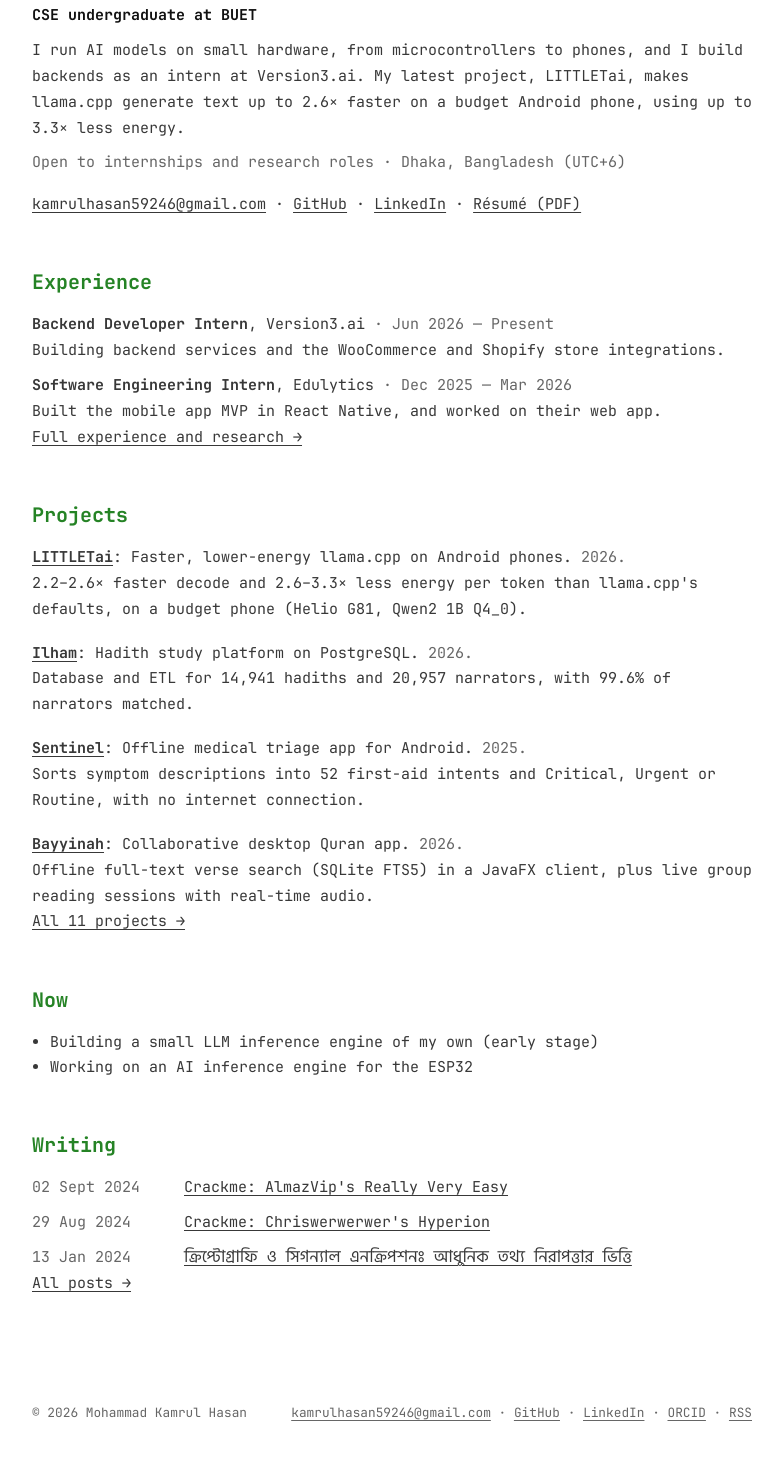
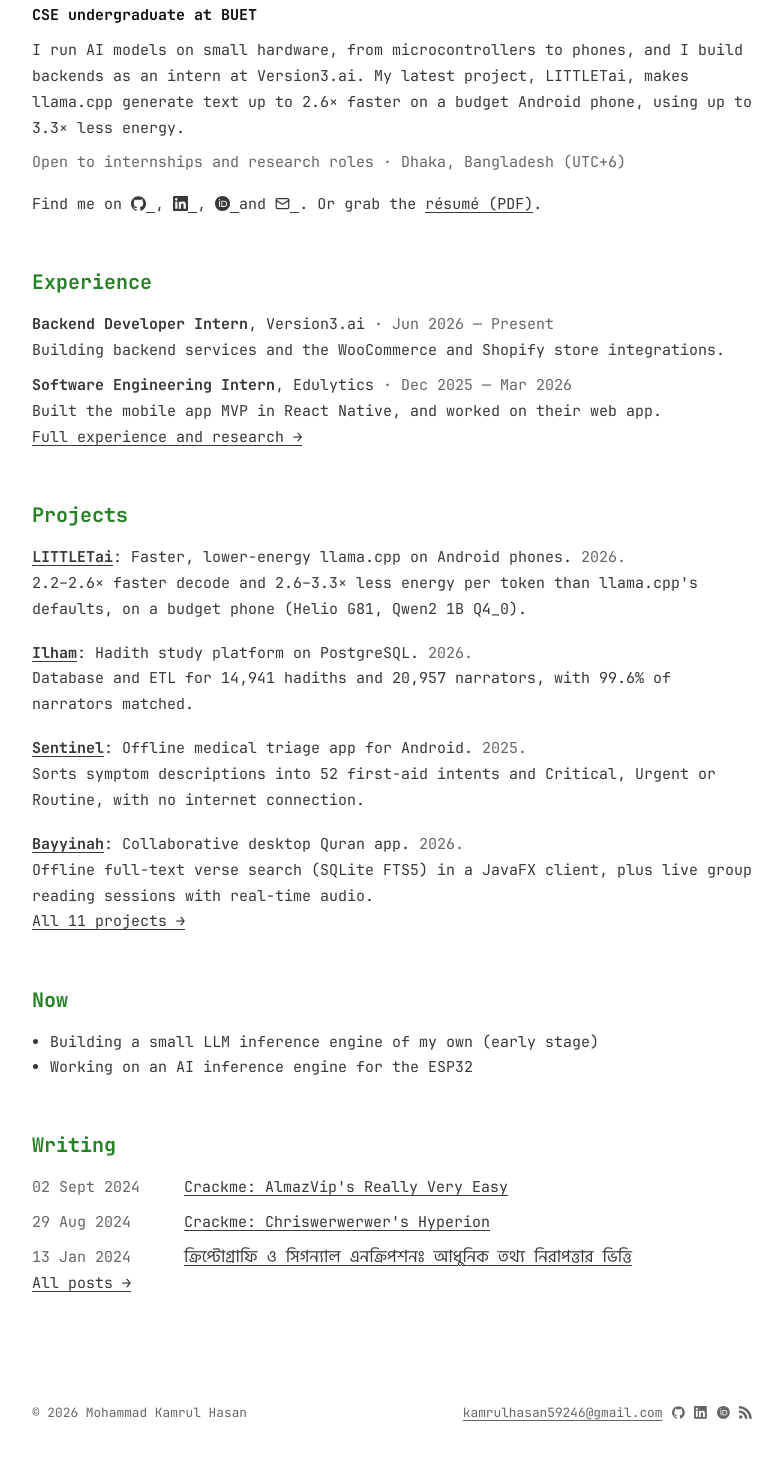
Before and after one commit to Kamrulhasan12345/kamrulhasan12345.github.io, an Astro site: page / in a window 1280 px wide. Shown: the part 156-1628 px from the top of the page, without its empty margins (248-1031 px from the left). Built offline with nearby package versions, Linux system fonts and the light colour scheme; Astro itself is replaced by a stand-in of ours.

Commit message:
Social links as inline icons in the hero and footer

```diff
--- a/src/components/Footer.astro
+++ b/src/components/Footer.astro
@@ -1,4 +1,5 @@
 ---
+import Icon from "@/components/Icon.astro";
 import { getPosts } from "@/content.config";
 import { profile } from "@/data/resume";
 const hasPosts = (await getPosts()).length > 0;
@@ -7,13 +8,21 @@ const year = new Date().getFullYear();
 
 <footer class="container muted small">
 	<span>© {year} {profile.name}</span>
-	<span>
-		<a href={`mailto:${profile.email}`}>{profile.email}</a> · <a href={profile.github}>GitHub</a> ·
-		<a href={profile.linkedin}>LinkedIn</a> · <a href={profile.orcid}>ORCID</a>{hasPosts && <> · <a href="/rss.xml">RSS</a></>}
+	<span class="social">
+		<a href={`mailto:${profile.email}`}>{profile.email}</a>
+		<a href={profile.github} aria-label="GitHub" title="GitHub"><Icon name="github" /></a>
+		<a href={profile.linkedin} aria-label="LinkedIn" title="LinkedIn"><Icon name="linkedin" /></a>
+		<a href={profile.orcid} aria-label="ORCID" title="ORCID"><Icon name="orcid" /></a>
+		{hasPosts && <a href="/rss.xml" aria-label="RSS feed" title="RSS feed"><Icon name="rss" /></a>}
 	</span>
 </footer>
 
 <style>
+	.social {
+		display: inline-flex;
+		align-items: center;
+		gap: 0.75em;
+	}
 	footer {
 		display: flex;
 		flex-wrap: wrap;
--- /dev/null
+++ b/src/components/Icon.astro
@@ -0,0 +1,33 @@
+---
+// Brand marks from Simple Icons 9.21.0 (CC0); mail from Lucide 0.400.0 (ISC).
+const paths = {
+	github: "M12 .297c-6.63 0-12 5.373-12 12 0 5.303 3.438 9.8 8.205 11.385.6.113.82-.258.82-.577 0-.285-.01-1.04-.015-2.04-3.338.724-4.042-1.61-4.042-1.61C4.422 18.07 3.633 17.7 3.633 17.7c-1.087-.744.084-.729.084-.729 1.205.084 1.838 1.236 1.838 1.236 1.07 1.835 2.809 1.305 3.495.998.108-.776.417-1.305.76-1.605-2.665-.3-5.466-1.332-5.466-5.93 0-1.31.465-2.38 1.235-3.22-.135-.303-.54-1.523.105-3.176 0 0 1.005-.322 3.3 1.23.96-.267 1.98-.399 3-.405 1.02.006 2.04.138 3 .405 2.28-1.552 3.285-1.23 3.285-1.23.645 1.653.24 2.873.12 3.176.765.84 1.23 1.91 1.23 3.22 0 4.61-2.805 5.625-5.475 5.92.42.36.81 1.096.81 2.22 0 1.606-.015 2.896-.015 3.286 0 .315.21.69.825.57C20.565 22.092 24 17.592 24 12.297c0-6.627-5.373-12-12-12",
+	linkedin: "M20.447 20.452h-3.554v-5.569c0-1.328-.027-3.037-1.852-3.037-1.853 0-2.136 1.445-2.136 2.939v5.667H9.351V9h3.414v1.561h.046c.477-.9 1.637-1.85 3.37-1.85 3.601 0 4.267 2.37 4.267 5.455v6.286zM5.337 7.433c-1.144 0-2.063-.926-2.063-2.065 0-1.138.92-2.063 2.063-2.063 1.14 0 2.064.925 2.064 2.063 0 1.139-.925 2.065-2.064 2.065zm1.782 13.019H3.555V9h3.564v11.452zM22.225 0H1.771C.792 0 0 .774 0 1.729v20.542C0 23.227.792 24 1.771 24h20.451C23.2 24 24 23.227 24 22.271V1.729C24 .774 23.2 0 22.222 0h.003z",
+	orcid: "M12 0C5.372 0 0 5.372 0 12s5.372 12 12 12 12-5.372 12-12S18.628 0 12 0zM7.369 4.378c.525 0 .947.431.947.947s-.422.947-.947.947a.95.95 0 0 1-.947-.947c0-.525.422-.947.947-.947zm-.722 3.038h1.444v10.041H6.647V7.416zm3.562 0h3.9c3.712 0 5.344 2.653 5.344 5.025 0 2.578-2.016 5.025-5.325 5.025h-3.919V7.416zm1.444 1.303v7.444h2.297c3.272 0 4.022-2.484 4.022-3.722 0-2.016-1.284-3.722-4.097-3.722h-2.222z",
+	rss: "M19.199 24C19.199 13.467 10.533 4.8 0 4.8V0c13.165 0 24 10.835 24 24h-4.801zM3.291 17.415c1.814 0 3.293 1.479 3.293 3.295 0 1.813-1.485 3.29-3.301 3.29C1.47 24 0 22.526 0 20.71s1.475-3.294 3.291-3.295zM15.909 24h-4.665c0-6.169-5.075-11.245-11.244-11.245V8.09c8.727 0 15.909 7.184 15.909 15.91z",
+};
+type Props = { name: keyof typeof paths | "mail" };
+const { name } = Astro.props;
+---
+
+{
+	name === "mail" ? (
+		<svg class="icon" viewBox="0 0 24 24" fill="none" stroke="currentColor" stroke-width="2" stroke-linecap="round" stroke-linejoin="round" aria-hidden="true">
+			<rect width="20" height="16" x="2" y="4" rx="2" />
+			<path d="m22 7-8.97 5.7a1.94 1.94 0 0 1-2.06 0L2 7" />
+		</svg>
+	) : (
+		<svg class="icon" viewBox="0 0 24 24" fill="currentColor" aria-hidden="true">
+			<path d={paths[name]} />
+		</svg>
+	)
+}
+
+<style>
+	.icon {
+		display: inline-block;
+		width: 1em;
+		height: 1em;
+		vertical-align: -0.125em;
+	}
+</style>
--- a/src/pages/index.astro
+++ b/src/pages/index.astro
@@ -1,4 +1,5 @@
 ---
+import Icon from "@/components/Icon.astro";
 import { getPosts } from "@/content.config";
 import { about, education, experience, profile, profiles, projects } from "@/data/resume";
 import Base from "@/layouts/Base.astro";
@@ -33,8 +34,11 @@ const person = {
 			<p>{profile.intro} {profile.proof}</p>
 			<p class="muted">{profile.availability} · {profile.location} ({profile.timezone})</p>
 			<p class="links">
-				<a href={`mailto:${profile.email}`}>{profile.email}</a> · <a href={profile.github}>GitHub</a> ·
-				<a href={profile.linkedin}>LinkedIn</a> · <a href="/resume.pdf">Résumé (PDF)</a>
+				Find me on <a href={profile.github} aria-label="GitHub" title="GitHub"><Icon name="github" /></a>,
+				<a href={profile.linkedin} aria-label="LinkedIn" title="LinkedIn"><Icon name="linkedin" /></a>,
+				<a href={profile.orcid} aria-label="ORCID" title="ORCID"><Icon name="orcid" /></a> and
+				<a href={`mailto:${profile.email}`} aria-label={`Email ${profile.email}`} title={profile.email}><Icon name="mail" /></a>.
+				Or grab the <a href="/resume.pdf">résumé (PDF)</a>.
 			</p>
 		</section>
 
```
